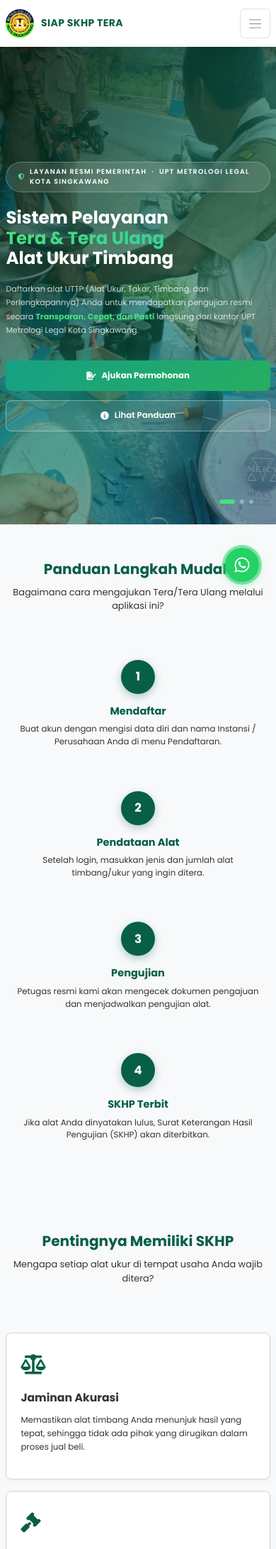
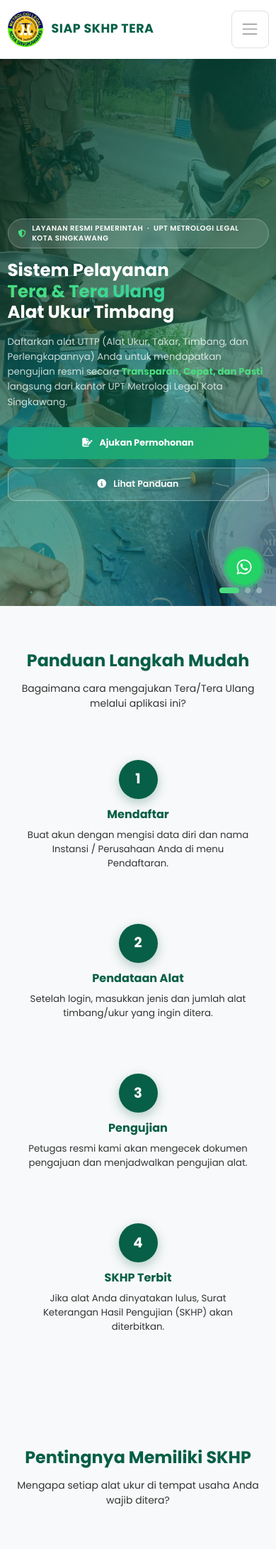
Before and after one commit to ERGUS457/sipskhp, a CodeIgniter app: page /database/ in a window 390 px wide. Shown: the top 2183 px of the page at 71% size. Run offline with CodeIgniter, Linux system fonts and the light colour scheme; some libraries are stand-ins or nearby versions.

Commit message:
fix: remove CSS zoom to restore full width, enhance mobile responsiveness, and fix submerged logout button in dashboard sidebar

```diff
--- a/application/views/dashboard/petugas_lihat_st.php
+++ b/application/views/dashboard/petugas_lihat_st.php
@@ -16,7 +16,7 @@ function tglIndo($date_str) {
     <link href="https://fonts.googleapis.com/css2?family=Poppins:wght@400;600&display=swap" rel="stylesheet">
     <link rel="stylesheet" href="https://cdnjs.cloudflare.com/ajax/libs/font-awesome/6.5.1/css/all.min.css">
     <style>
-        body { font-family: 'Poppins', sans-serif; background: #f0f2f5; margin: 0; zoom: 0.8; }
+        body { font-family: 'Poppins', sans-serif; background: #f0f2f5; margin: 0; }
 
         /* Toolbar */
         .doc-toolbar {
--- a/application/views/home/landing.php
+++ b/application/views/home/landing.php
@@ -600,19 +600,67 @@
         100% { transform: scale(1.5); opacity: 0; }
     }
 
-    /* Responsive */
+    /* Responsive Styles for Mobile & Tablet */
     @media (max-width: 768px) {
-        .hero-title { font-size: 2.2rem; }
-        .hero-text  { font-size: 1rem; }
-        .section-title { font-size: 1.8rem; }
-        .step-number { width: 60px; height: 60px; font-size: 1.5rem; }
-        .gallery-slide-item { width: 260px; height: 185px; }
-        .lightbox-prev { left: -50px; }
-        .lightbox-next { right: -50px; }
+        .hero-section {
+            padding-top: 90px;
+            padding-bottom: 50px;
+            min-height: calc(100vh - 70px);
+        }
+        .hero-badge {
+            font-size: 0.72rem;
+            letter-spacing: 0.5px;
+            padding: 6px 14px;
+            white-space: normal;
+            text-align: left;
+            line-height: 1.4;
+            max-width: 100%;
+            margin-bottom: 16px;
+            display: inline-flex;
+        }
+        .hero-title {
+            font-size: 2rem;
+            line-height: 1.2;
+            margin-bottom: 16px;
+        }
+        .hero-text  {
+            font-size: 0.95rem;
+            line-height: 1.6;
+            margin-bottom: 25px;
+        }
+        .hero-actions {
+            flex-direction: column;
+            gap: 12px;
+        }
+        .btn-hero-primary, .btn-hero-outline {
+            width: 100%;
+            justify-content: center;
+            padding: 13px 24px;
+            font-size: 0.95rem;
+        }
+        .hero-slide-dots {
+            bottom: 18px;
+            right: 20px;
+        }
+        .section-title { font-size: 1.7rem; }
+        .section-subtitle { font-size: 1rem; margin-bottom: 2rem; }
+        .step-number { width: 55px; height: 55px; font-size: 1.4rem; margin-bottom: 12px; }
+        .step-title { font-size: 1.15rem; }
+        .step-desc { font-size: 0.95rem; }
+        .gallery-slide-item { width: 240px; height: 170px; }
+        .lightbox-prev { left: 10px; }
+        .lightbox-next { right: 10px; }
+        .float-wa {
+            width: 50px;
+            height: 50px;
+            font-size: 24px;
+            bottom: 20px;
+            right: 20px;
+        }
     }
     @media (max-width: 480px) {
-        .hero-actions { flex-direction: column; }
-        .btn-hero-primary, .btn-hero-outline { width: 100%; justify-content: center; }
+        .hero-title { font-size: 1.75rem; }
+        .btn-hero-primary, .btn-hero-outline { font-size: 0.9rem; }
     }
 </style>
 
--- a/application/views/layout/header.php
+++ b/application/views/layout/header.php
@@ -58,7 +58,6 @@
             color: var(--color-text);
             padding-top: 80px; /* Memberi ruang untuk navbar fixed-top */
             transition: background-color 0.3s ease, color 0.3s ease;
-            zoom: 0.8;
         }
         /* Responsive Font Size */
         html {
--- a/application/views/layout/petugas_header.php
+++ b/application/views/layout/petugas_header.php
@@ -17,7 +17,6 @@
             background-color: #f5f7fa;
             color: #1e293b;
             margin: 0;
-            zoom: 0.8;
         }
 
         /* ===== NAVBAR ===== */
```
Also changed, not shown: application/views/layout/dash_header.php (+58 -36 lines).
